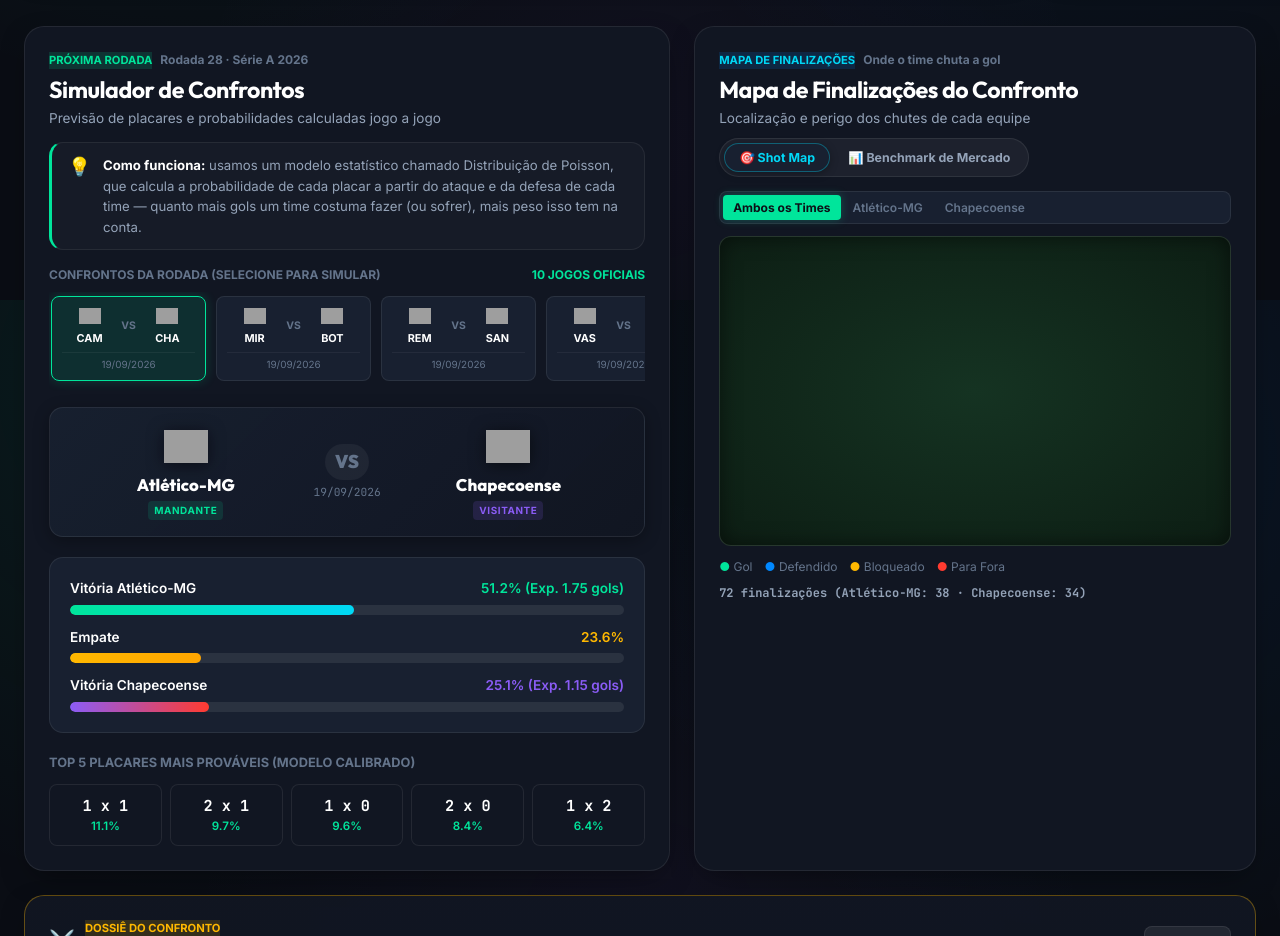
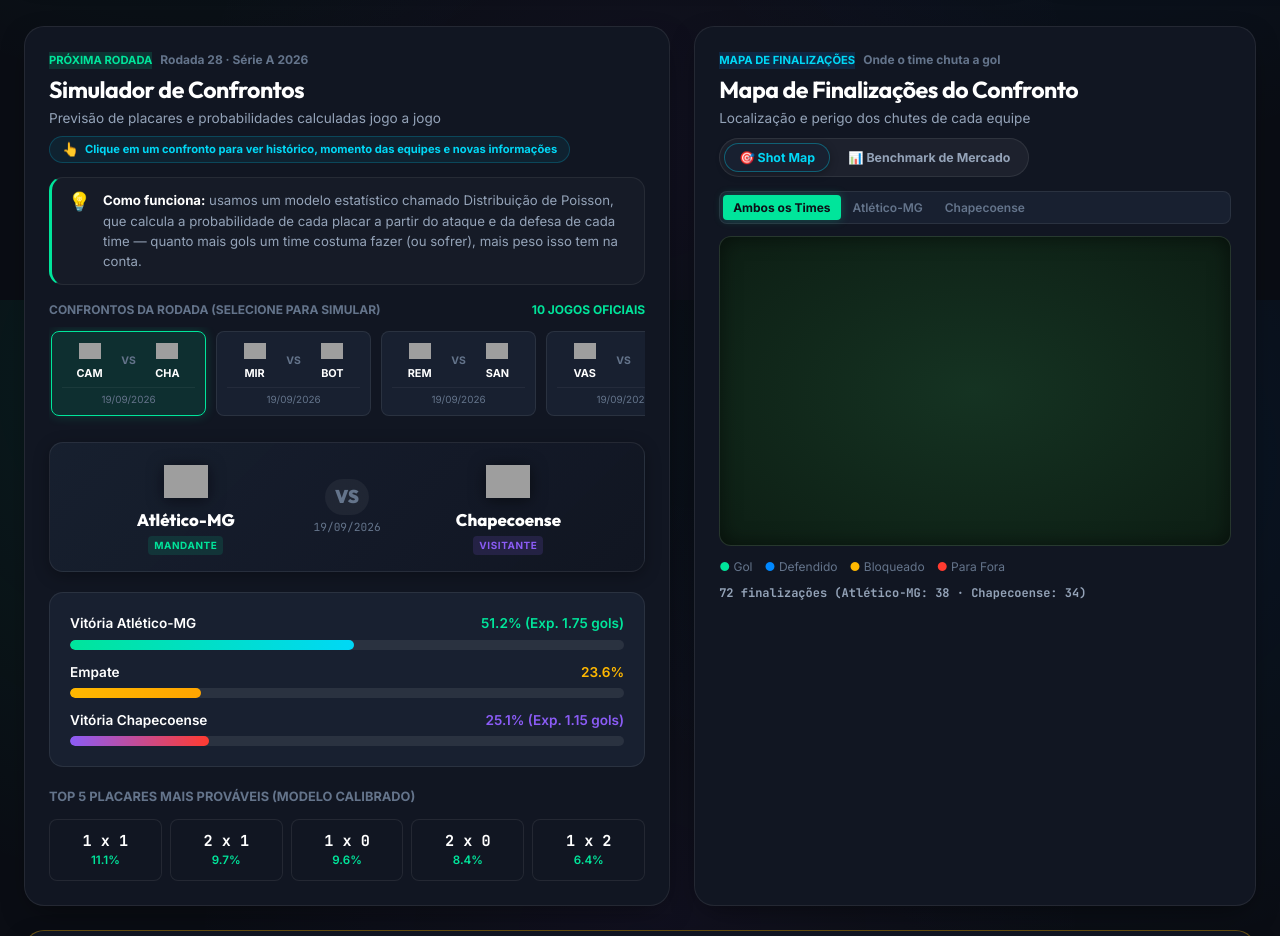
Before and after one commit to Robertofsouzas/brasileirao360, a plain HTML site: page index.html in a window 1280 px wide. Shown: the part 2900-3836 px from the top of the page. Drawn offline with nearby package versions, Linux system fonts and the light colour scheme; grey boxes are pictures that could not be loaded.

Commit message:
ui(simulator): add interactive hint badge to inform user about match dossier and new insights

```diff
--- a/assets/js/app.js
+++ b/assets/js/app.js
@@ -699,6 +699,7 @@
     const card = document.createElement("div");
     card.className = `fixture-card ${idx === 0 ? 'active' : ''}`;
     card.id = `fixture-card-${m.partida_id || idx}`;
+    card.title = `Clique para simular e ver histórico, momento e projeção de ${m.mandante} x ${m.visitante}`;
 
     const homeMeta = data.dim_clubes.find(c => c.nome_popular === m.mandante) || {};
     const awayMeta = data.dim_clubes.find(c => c.nome_popular === m.visitante) || {};
--- a/index.html
+++ b/index.html
@@ -510,6 +510,10 @@
               </div>
               <h3 class="section-title">Simulador de Confrontos</h3>
               <p class="section-subtitle">Previsão de placares e probabilidades calculadas jogo a jogo</p>
+              <div class="interactive-hint" style="margin-top: 8px; background: rgba(0, 180, 216, 0.08); border-color: rgba(0, 180, 216, 0.25); color: var(--accent-cyan); animation-name: hintPulseCyan;">
+                <span class="hint-icon">👆</span>
+                <span>Clique em um confronto para ver histórico, momento das equipes e novas informações</span>
+              </div>
             </div>
           </div>
 
```
